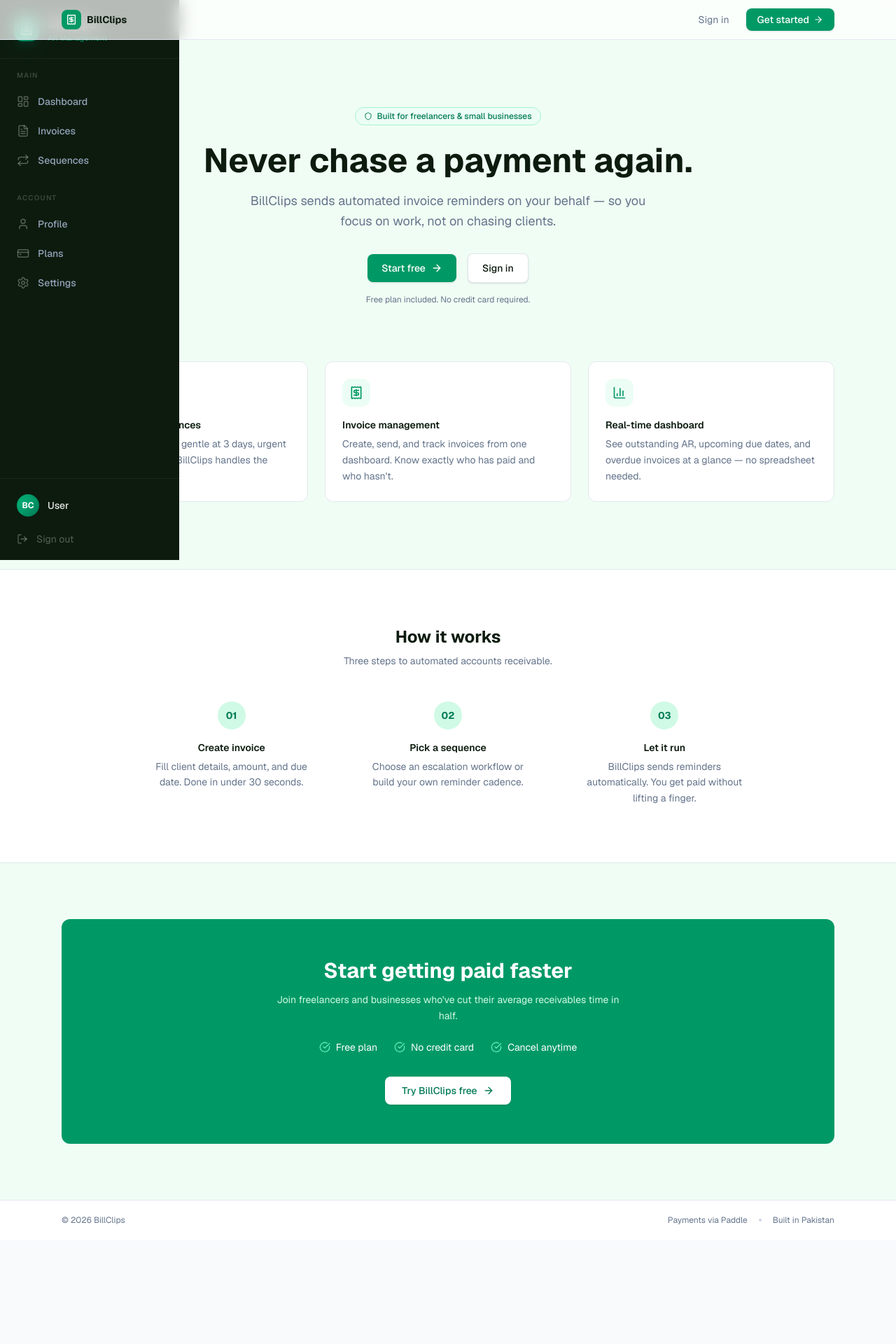
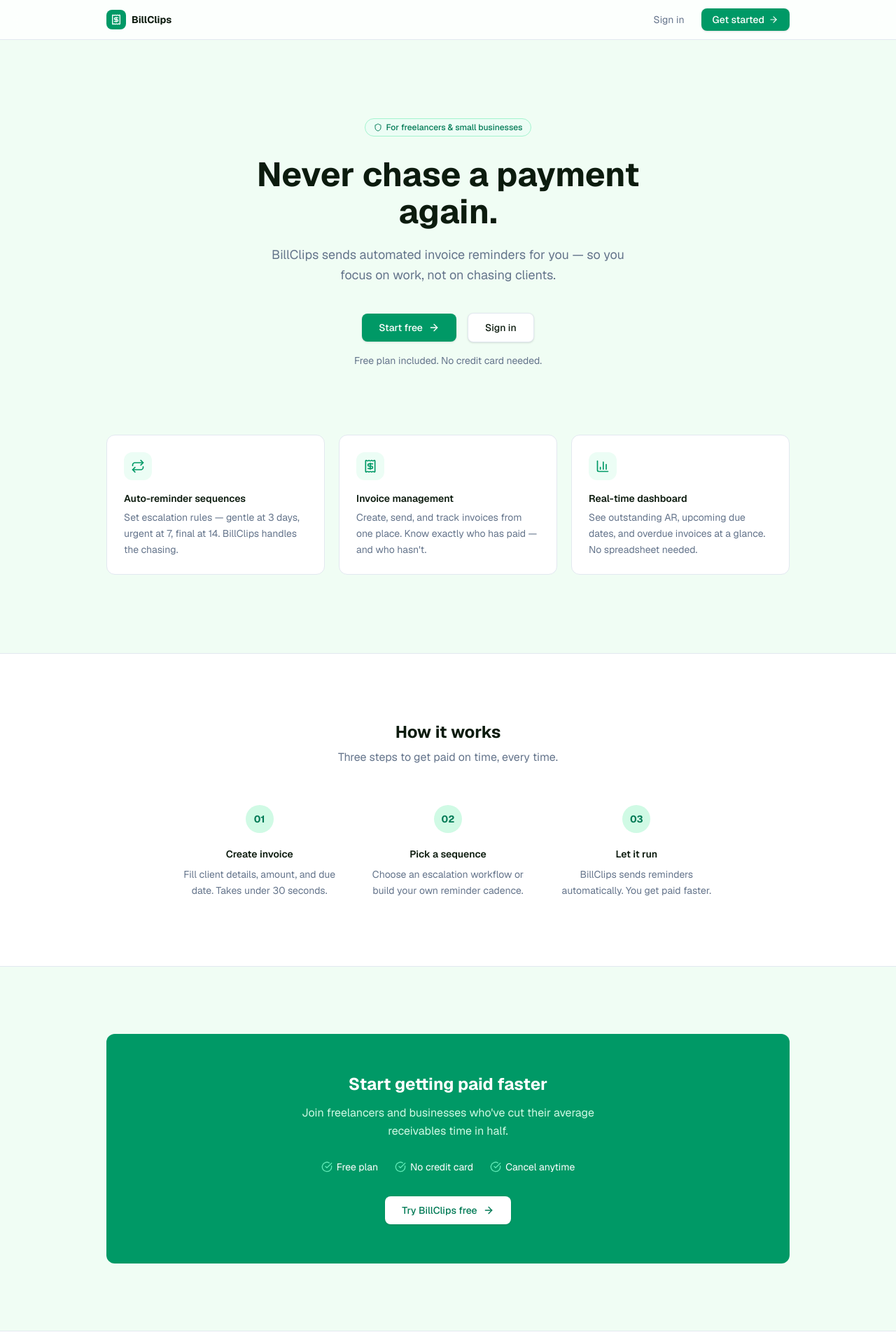
Before and after one commit to hmzamumtaz/billclips, a Next.js app: page / in a window 1280 px wide. Shown: the top 1920 px of the page at 70% size. Before the commit the page ends 1771 px from the top, so only its background shows below. Built offline with nearby package versions, Linux system fonts and the light colour scheme; no server answers.

Commit message:
Fix landing page alignment: hide sidebar on home, clean up layout nesting, consistent max-w

```diff
--- a/src/app/page.tsx
+++ b/src/app/page.tsx
@@ -1,41 +1,41 @@
 import Link from "next/link";
-import { ArrowRight, CheckCircle, Bell, Receipt, Repeat, BarChart3, Shield } from "lucide-react";
+import { ArrowRight, CheckCircle, Receipt, Repeat, BarChart3, Shield } from "lucide-react";
 
 const features = [
   {
     icon: Repeat,
     title: "Auto-reminder sequences",
-    desc: "Set escalation rules — gentle at 3 days, urgent at 7, final notice at 14. BillClips handles the chasing.",
+    desc: "Set escalation rules — gentle at 3 days, urgent at 7, final at 14. BillClips handles the chasing.",
   },
   {
     icon: Receipt,
     title: "Invoice management",
-    desc: "Create, send, and track invoices from one dashboard. Know exactly who has paid and who hasn't.",
+    desc: "Create, send, and track invoices from one place. Know exactly who has paid — and who hasn't.",
   },
   {
     icon: BarChart3,
     title: "Real-time dashboard",
-    desc: "See outstanding AR, upcoming due dates, and overdue invoices at a glance — no spreadsheet needed.",
+    desc: "See outstanding AR, upcoming due dates, and overdue invoices at a glance. No spreadsheet needed.",
   },
 ];
 
 const steps = [
-  { num: "01", label: "Create invoice", desc: "Fill client details, amount, and due date. Done in under 30 seconds." },
+  { num: "01", label: "Create invoice", desc: "Fill client details, amount, and due date. Takes under 30 seconds." },
   { num: "02", label: "Pick a sequence", desc: "Choose an escalation workflow or build your own reminder cadence." },
-  { num: "03", label: "Let it run", desc: "BillClips sends reminders automatically. You get paid without lifting a finger." },
+  { num: "03", label: "Let it run", desc: "BillClips sends reminders automatically. You get paid faster." },
 ];
 
 export default function LandingPage() {
   return (
-    <div className="min-h-screen bg-[var(--bg)]">
-      <header className="border-b border-[var(--card-border)] bg-white/70 backdrop-blur-md sticky top-0 z-50">
-        <div className="max-w-6xl mx-auto px-6 h-14 flex items-center justify-between">
-          <div className="flex items-center gap-2">
+    <div className="bg-[var(--bg)]">
+      <header className="sticky top-0 z-50 border-b border-[var(--card-border)] bg-white/80 backdrop-blur-md">
+        <div className="max-w-5xl mx-auto px-6 h-14 flex items-center justify-between">
+          <Link href="/" className="flex items-center gap-2">
             <div className="w-7 h-7 rounded-lg bg-emerald-600 flex items-center justify-center">
               <Receipt className="w-4 h-4 text-white" />
             </div>
             <span className="text-sm font-bold text-[var(--fg)]">BillClips</span>
-          </div>
+          </Link>
           <nav className="flex items-center gap-6">
             <Link href="/login" className="text-sm text-[var(--fg-muted)] hover:text-[var(--fg)] transition-colors">Sign in</Link>
             <Link href="/signup" className="inline-flex items-center gap-1.5 text-sm font-medium bg-emerald-600 text-white px-4 py-1.5 rounded-[var(--radius-sm)] hover:bg-emerald-700 transition-colors shadow-sm">
@@ -45,29 +45,29 @@
         </div>
       </header>
 
-      <section className="max-w-6xl mx-auto px-6 pt-24 pb-20 text-center">
-        <div className="inline-flex items-center gap-1.5 px-3 py-1 bg-emerald-50 border border-emerald-200 rounded-full text-xs font-medium text-emerald-700 mb-6">
-          <Shield className="w-3 h-3" /> Built for freelancers & small businesses
+      <section className="max-w-5xl mx-auto px-6 pt-28 pb-24 text-center">
+        <div className="inline-flex items-center gap-1.5 px-3 py-1 bg-emerald-50 border border-emerald-200 rounded-full text-xs font-medium text-emerald-700 mb-7">
+          <Shield className="w-3 h-3" /> For freelancers & small businesses
         </div>
-        <h1 className="text-4xl sm:text-5xl font-bold text-[var(--fg)] leading-[1.1] max-w-3xl mx-auto">
+        <h1 className="text-4xl sm:text-5xl font-bold text-[var(--fg)] leading-[1.1] max-w-2xl mx-auto">
           Never chase a payment again.
         </h1>
-        <p className="mt-4 text-lg text-[var(--fg-muted)] max-w-xl mx-auto leading-relaxed">
-          BillClips sends automated invoice reminders on your behalf — so you focus on work, not on chasing clients.
+        <p className="mt-5 text-lg text-[var(--fg-muted)] max-w-lg mx-auto leading-relaxed">
+          BillClips sends automated invoice reminders for you — so you focus on work, not on chasing clients.
         </p>
-        <div className="mt-8 flex items-center justify-center gap-4">
-          <Link href="/signup" className="inline-flex items-center gap-2 bg-emerald-600 text-white px-5 py-2.5 rounded-[var(--radius-sm)] font-medium text-sm hover:bg-emerald-700 transition-colors shadow-sm hover:shadow">
+        <div className="mt-10 flex items-center justify-center gap-4">
+          <Link href="/signup" className="inline-flex items-center gap-2 bg-emerald-600 text-white px-6 py-2.5 rounded-[var(--radius-sm)] font-medium text-sm hover:bg-emerald-700 transition-colors shadow-sm hover:shadow-md">
             Start free <ArrowRight className="w-4 h-4" />
           </Link>
-          <Link href="/login" className="inline-flex items-center gap-2 bg-white text-[var(--fg)] border border-[var(--card-border)] px-5 py-2.5 rounded-[var(--radius-sm)] font-medium text-sm hover:bg-slate-50 transition-colors shadow-sm">
+          <Link href="/login" className="inline-flex items-center gap-2 bg-white text-[var(--fg)] border border-[var(--card-border)] px-6 py-2.5 rounded-[var(--radius-sm)] font-medium text-sm hover:bg-slate-50 transition-colors shadow-sm">
             Sign in
           </Link>
         </div>
-        <p className="mt-4 text-xs text-[var(--fg-muted)]">Free plan included. No credit card required.</p>
+        <p className="mt-4 text-sm text-[var(--fg-muted)]">Free plan included. No credit card needed.</p>
       </section>
 
-      <section className="max-w-6xl mx-auto px-6 pb-24">
-        <div className="grid grid-cols-1 md:grid-cols-3 gap-6">
+      <section className="max-w-5xl mx-auto px-6 pb-28">
+        <div className="grid grid-cols-1 md:grid-cols-3 gap-5">
           {features.map((f) => (
             <div key={f.title} className="bg-white border border-[var(--card-border)] rounded-[var(--radius)] p-6 hover:shadow-[var(--card-shadow-hover)] transition-shadow">
               <div className="w-10 h-10 rounded-xl bg-emerald-50 flex items-center justify-center mb-4">
@@ -81,35 +81,35 @@
       </section>
 
       <section className="bg-white border-y border-[var(--card-border)]">
-        <div className="max-w-6xl mx-auto px-6 py-20">
-          <div className="text-center mb-12">
+        <div className="max-w-5xl mx-auto px-6 py-24">
+          <div className="text-center mb-14">
             <h2 className="text-2xl font-bold text-[var(--fg)]">How it works</h2>
-            <p className="mt-2 text-sm text-[var(--fg-muted)]">Three steps to automated accounts receivable.</p>
+            <p className="mt-2 text-[var(--fg-muted)]">Three steps to get paid on time, every time.</p>
           </div>
-          <div className="grid grid-cols-1 md:grid-cols-3 gap-8 max-w-4xl mx-auto">
+          <div className="grid grid-cols-1 md:grid-cols-3 gap-10 max-w-3xl mx-auto">
             {steps.map((s) => (
               <div key={s.num} className="text-center">
-                <div className="w-10 h-10 rounded-full bg-emerald-100 flex items-center justify-center mx-auto mb-4">
+                <div className="w-10 h-10 rounded-full bg-emerald-100 flex items-center justify-center mx-auto mb-5">
                   <span className="text-sm font-bold text-emerald-700">{s.num}</span>
                 </div>
                 <h3 className="text-sm font-semibold text-[var(--fg)]">{s.label}</h3>
-                <p className="mt-1.5 text-sm text-[var(--fg-muted)] leading-relaxed max-w-[240px] mx-auto">{s.desc}</p>
+                <p className="mt-2 text-sm text-[var(--fg-muted)] leading-relaxed">{s.desc}</p>
               </div>
             ))}
           </div>
         </div>
       </section>
 
-      <section className="max-w-6xl mx-auto px-6 py-20">
-        <div className="bg-emerald-600 rounded-[var(--radius)] p-10 sm:p-14 text-center text-white">
-          <h2 className="text-2xl sm:text-3xl font-bold">Start getting paid faster</h2>
-          <p className="mt-3 text-emerald-100 text-sm max-w-lg mx-auto leading-relaxed">
+      <section className="max-w-5xl mx-auto px-6 py-24">
+        <div className="bg-emerald-600 rounded-[var(--radius)] p-12 sm:p-14 text-center text-white">
+          <h2 className="text-2xl font-bold">Start getting paid faster</h2>
+          <p className="mt-3 text-emerald-100 max-w-md mx-auto leading-relaxed">
             Join freelancers and businesses who've cut their average receivables time in half.
           </p>
-          <div className="mt-6 flex items-center justify-center gap-6 text-sm">
-            <div className="flex items-center gap-2"><CheckCircle className="w-4 h-4 text-emerald-300" /> Free plan</div>
-            <div className="flex items-center gap-2"><CheckCircle className="w-4 h-4 text-emerald-300" /> No credit card</div>
-            <div className="flex items-center gap-2"><CheckCircle className="w-4 h-4 text-emerald-300" /> Cancel anytime</div>
+          <div className="mt-7 flex items-center justify-center gap-6 text-sm">
+            <span className="flex items-center gap-1.5"><CheckCircle className="w-4 h-4 text-emerald-300" /> Free plan</span>
+            <span className="flex items-center gap-1.5"><CheckCircle className="w-4 h-4 text-emerald-300" /> No credit card</span>
+            <span className="flex items-center gap-1.5"><CheckCircle className="w-4 h-4 text-emerald-300" /> Cancel anytime</span>
           </div>
           <Link href="/signup" className="inline-flex items-center gap-2 bg-white text-emerald-700 px-6 py-2.5 rounded-[var(--radius-sm)] font-medium text-sm hover:bg-emerald-50 transition-colors shadow-sm mt-8">
             Try BillClips free <ArrowRight className="w-4 h-4" />
@@ -118,7 +118,7 @@
       </section>
 
       <footer className="border-t border-[var(--card-border)] bg-white">
-        <div className="max-w-6xl mx-auto px-6 h-14 flex items-center justify-between text-xs text-[var(--fg-muted)]">
+        <div className="max-w-5xl mx-auto px-6 h-14 flex items-center justify-between text-sm text-[var(--fg-muted)]">
           <span>&copy; {new Date().getFullYear()} BillClips</span>
           <div className="flex items-center gap-4">
             <span>Payments via Paddle</span>
--- a/src/components/Sidebar.tsx
+++ b/src/components/Sidebar.tsx
@@ -28,7 +28,7 @@
   { href: "/settings", label: "Settings", icon: Settings },
 ];
 
-const publicPages = ["/login", "/signup"];
+const publicPages = ["/", "/login", "/signup"];
 
 export function Sidebar() {
   const pathname = usePathname();
```
